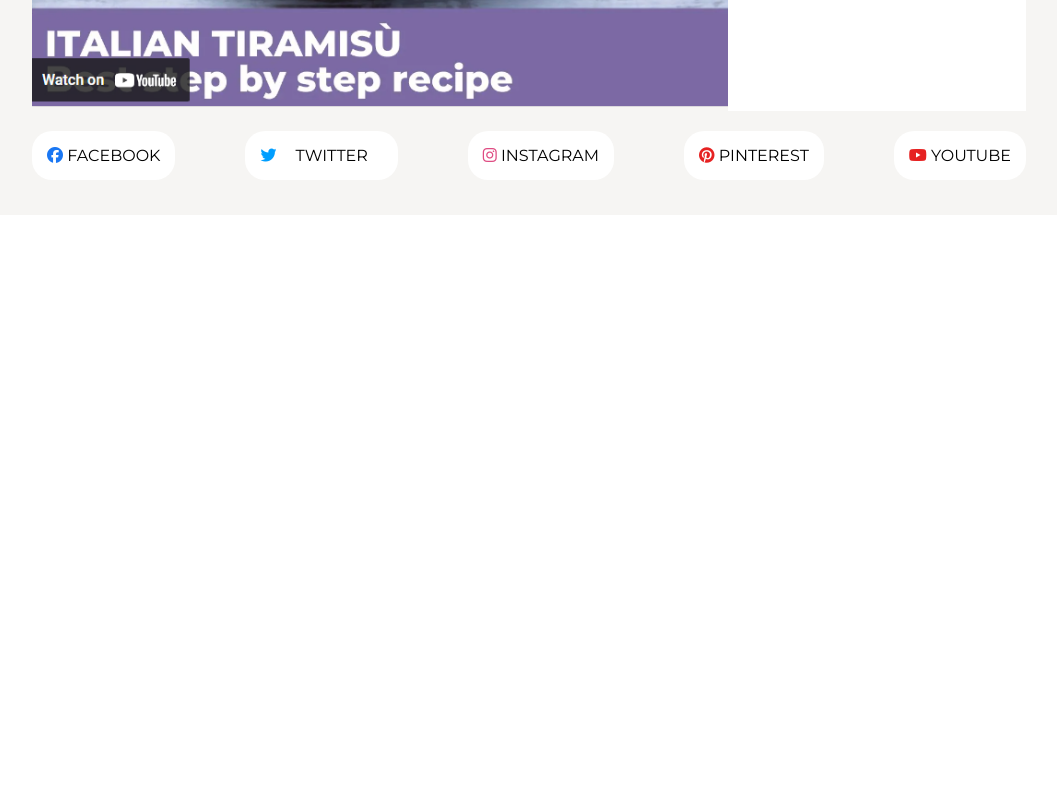
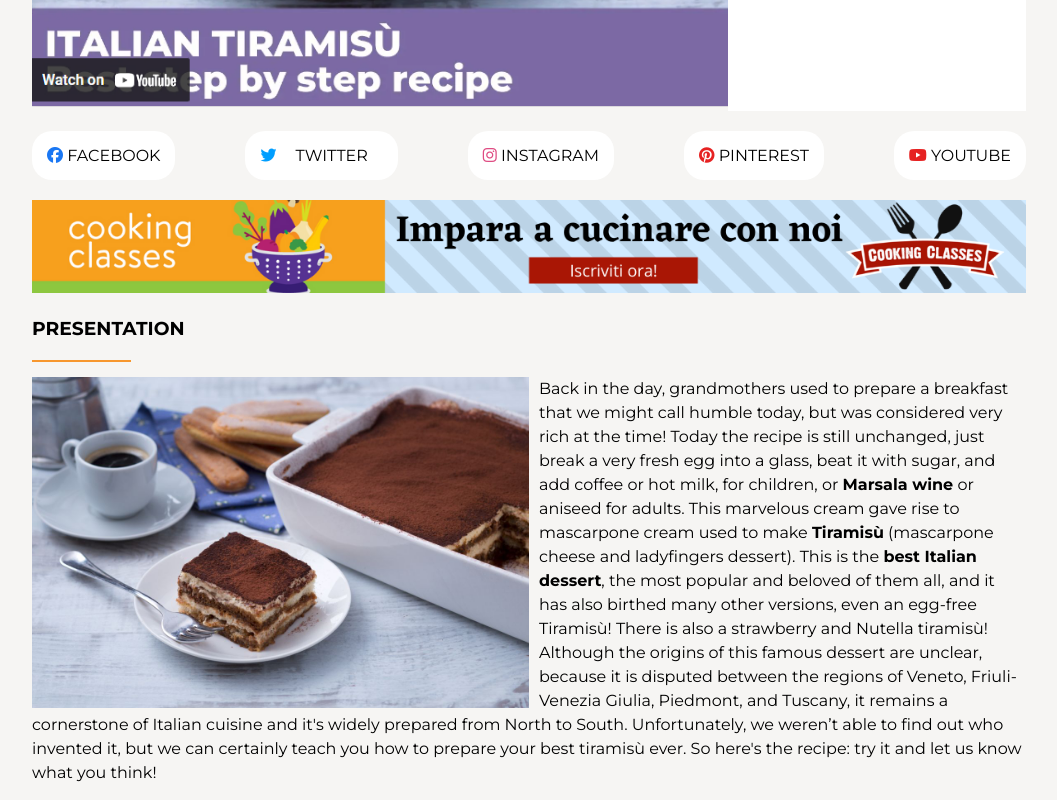
Before and after one commit to giovannidibello/htmlcss-responsive-layout, a plain HTML site: page index.html in a window 1280 px wide. Shown: the part 470-1270 px from the top of the page, without its empty margins (111-1168 px from the left). Before the commit the page ends 800 px from the top, so only its background shows below. Drawn offline with Linux system fonts and the light colour scheme.

Commit message:
add section presentation in main

```diff
--- a/css/style.css
+++ b/css/style.css
@@ -110,6 +110,33 @@ h5 {
     color: #e62222;
 }
 
+/* sezione presentazione */
+
+h3 {
+    margin: 20px 0;
+}
+
+.border {
+    width: 10%;
+    height: 2px;
+    background-color: #f7972e;
+    margin-bottom: 15px;
+}
+
+.presentation img {
+    width: 80%;
+    display: block;
+    text-align: center;
+    margin: 10px auto;
+}
+
+.presentation span {
+    font-weight: bold;
+}
+
+.presentation p {
+    line-height: 1.5;
+}
 
 
 
@@ -161,6 +188,27 @@ h5 {
 
 
 
+    /* sezione presentazione */
+
+    .presentation img {
+        width: 50%;
+        margin: 0;
+    }
+
+    .presentation p img {
+        float: left;
+        margin-right: 10px;
+    }
+
+    .clearfix::after {
+        display: table;
+        content: "";
+        clear: both;
+
+    }
+
+
+
 
 
 
@@ -171,11 +219,11 @@ h5 {
 
 
 
- /*************************************************
+/*************************************************
     VERSIONE DESKTOP (sopra i 992px)
   *************************************************/
 
-  @media screen and (min-width:992px) {
+@media screen and (min-width:992px) {
 
 
 
@@ -216,4 +264,4 @@ h5 {
     }
 
 
-  }
+}
--- a/index.html
+++ b/index.html
@@ -58,6 +58,32 @@
                 <div class="social"><i id="yout" class="fa-brands fa-youtube"></i><span> YOUTUBE</span></div>
             </div>
 
+            <!-- sezione banner -->
+            <div class="plus">
+                <img src="./img/banner.png" alt="Banner pubblicitario">
+            </div>
+
+            <!-- sezione presentazione -->
+            <section class="presentation">
+                <h3>PRESENTATION</h3>
+                <div class="border"></div>
+                <p class="clearfix"><img src="./img/tiramisu.jpg" alt="Foto tiramisu">Back in the day, grandmothers used to prepare a
+                    breakfast that we might call humble today, but was considered very rich at the time! Today the
+                    recipe is still unchanged, just break a very fresh egg into a glass, beat it with sugar, and add
+                    coffee or hot milk, for children, or <span>Marsala wine</span> or aniseed for adults. This marvelous
+                    cream gave
+                    rise to mascarpone cream used to make <span>Tiramisù</span> (mascarpone cheese and ladyfingers
+                    dessert). This is
+                    the <span>best Italian dessert</span>, the most popular and beloved of them all, and it has also
+                    birthed many
+                    other versions, even an egg-free Tiramisù! There is also a strawberry and Nutella tiramisù!
+                    Although the origins of this famous dessert are unclear, because it is disputed between the regions
+                    of Veneto, Friuli-Venezia Giulia, Piedmont, and Tuscany, it remains a cornerstone of Italian cuisine
+                    and it's widely prepared from North to South.
+                    Unfortunately, we weren’t able to find out who invented it, but we can certainly teach you how to
+                    prepare your best tiramisù ever. So here's the recipe: try it and let us know what you think!</p>
+            </section>
+
         </div>
     </main>
 
```
